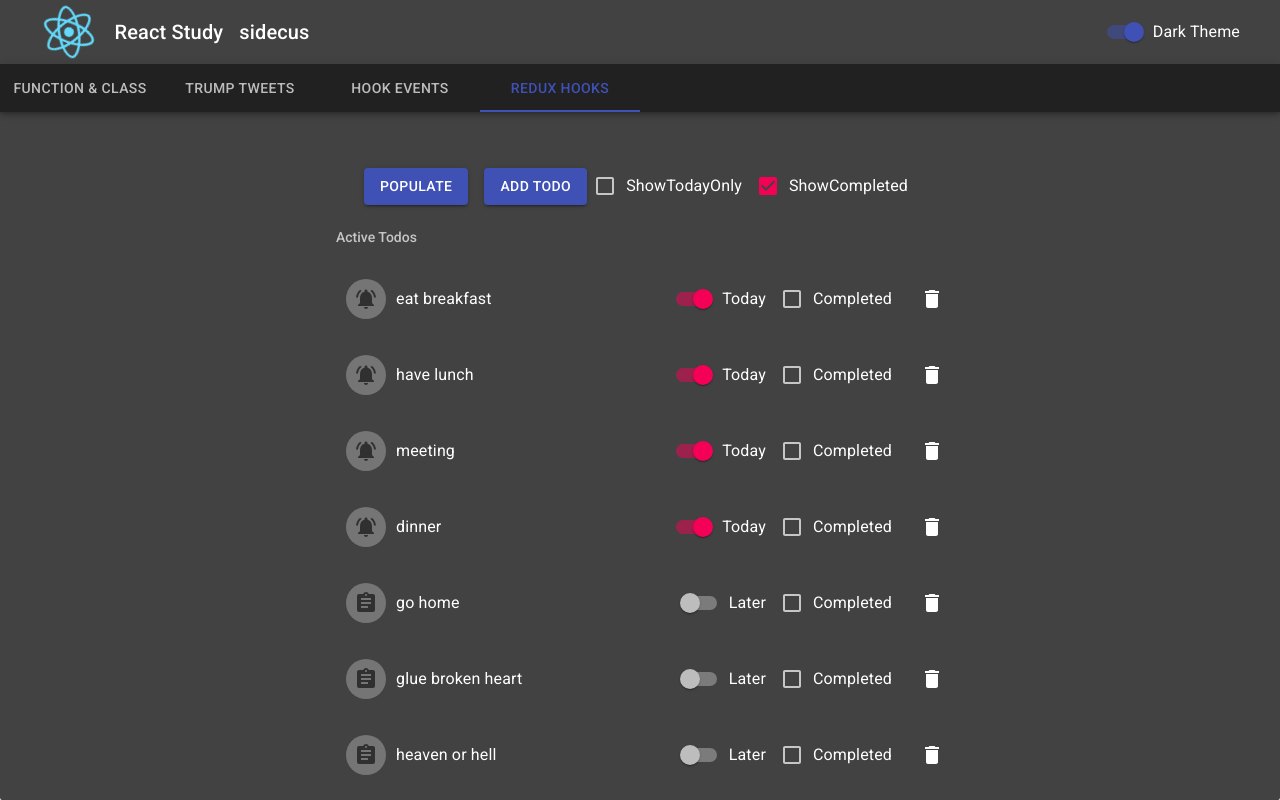
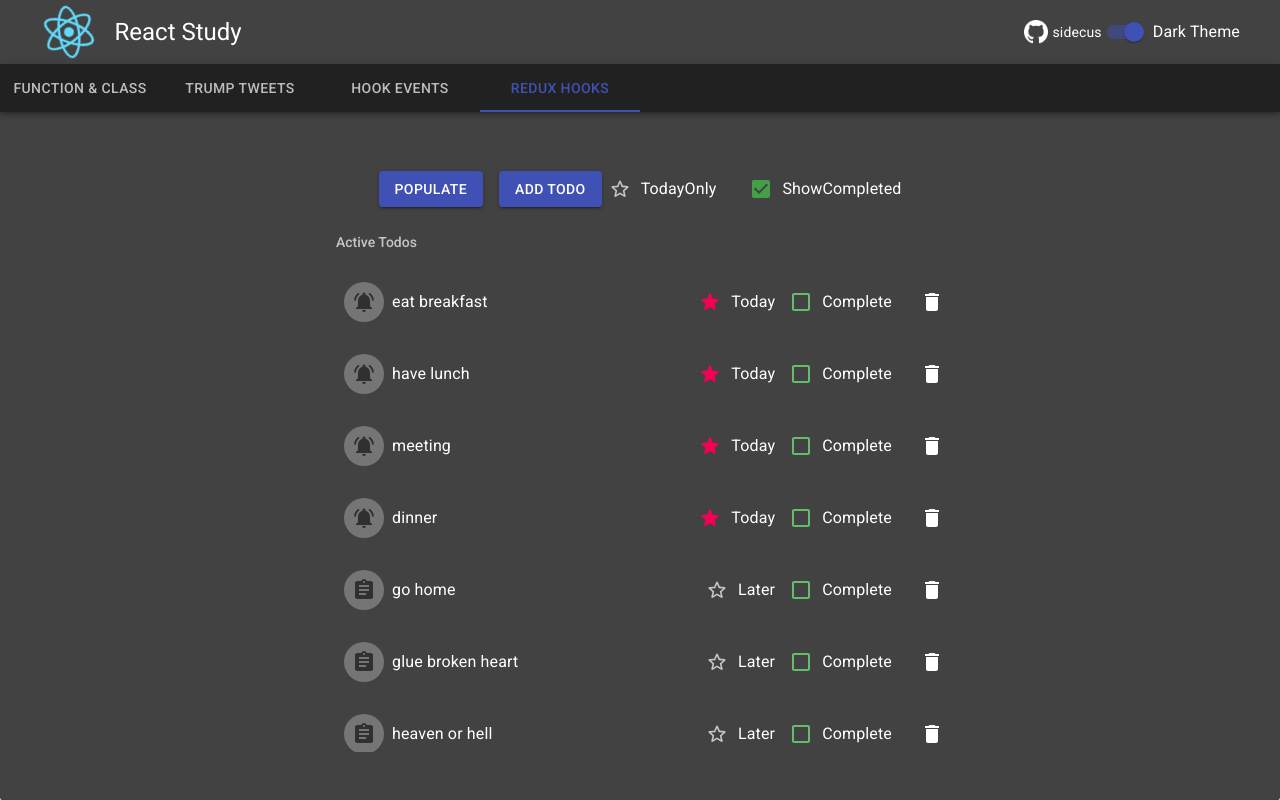
Before and after one commit to sidecus/reactstudy, a React (Create React App) app: page / in a window 1280 px wide. Both pictures are taken after a click on the tab "REDUX HOOKS". Built offline with nearby package versions, Linux system fonts and the light colour scheme; no server answers.

Commit message:
various updates and split into smaller components

```diff
--- a/src/App.tsx
+++ b/src/App.tsx
@@ -1,5 +1,7 @@
 import React, { useState } from 'react';
 import logo from './logo.svg';
+import githubdark from './github.png';
+import githublight from './githublight.png';
 import { makeStyles, Theme, MuiThemeProvider } from '@material-ui/core/styles';
 import { AppBar, Typography, Toolbar, Link, Paper, FormControlLabel, Switch } from '@material-ui/core';
 import { AppTabs } from './AppTabs';
@@ -11,15 +13,20 @@ const useStyles = makeStyles((theme: Theme) => ({
         display: 'flex',
         flexDirection: 'column',
     },
-    title: {
-        flexGrow: 1,
-    },
     appLogo: {
         animation: '$App-logo-spin infinite 15s linear',
         height: '64px',
     },
+    title: {
+        flexGrow: 1,
+    },
+    githublogo: {
+        width: 24,
+        height: 24,
+        marginLeft: theme.spacing(2),
+    },
     link: {
-        margin: theme.spacing(2),
+        margin: theme.spacing(.5),
     },
     '@keyframes App-logo-spin': {
         'from': {
@@ -48,10 +55,13 @@ export const App = () => {
                 <AppBar position='static' color='inherit'>
                     <Toolbar>
                         <img src={logo} className={classes.appLogo} alt="logo" />
-                        <Typography variant="h6" className={classes.title}>
+                        <Typography variant="h5" className={classes.title}>
                             React Study
-                            <Link href={gitHubUrl} color='inherit' className={classes.link}>sidecus</Link>
                         </Typography>
+                        <img src={theme === darkTheme ? githublight : githubdark} alt='githublogo' className={classes.githublogo}/>
+                        <Link variant='body2' href={gitHubUrl} color='inherit' className={classes.link}>
+                            sidecus
+                        </Link>
                         <FormControlLabel
                             control={
                                 <Switch checked={theme === darkTheme} onChange={toggleTheme} color='primary'/>
--- a/src/AppTabPanel.tsx
+++ b/src/AppTabPanel.tsx
@@ -8,7 +8,7 @@ const useStyles = makeStyles((theme: Theme) =>
             width: 'auto',
             height: '100%',
         },
-        container: {
+        panelcontainer: {
             display: 'flex',
             flexDirection: 'column',
             justifyContent: 'flex-start',
@@ -31,7 +31,7 @@ export function AppTabPanel(props: TabPanelProps) {
 
     return (
         <Box className={classes.root} hidden={value !== index}>
-            <div className={classes.container}>
+            <div className={classes.panelcontainer}>
                 {children}
             </div>
         </Box>
--- /dev/null
+++ b/src/ReduxHooks/greencheckbox.tsx
@@ -0,0 +1,15 @@
+import * as React from 'react';
+import { Checkbox } from '@material-ui/core';
+import { CheckboxProps } from '@material-ui/core/Checkbox';
+import { withStyles } from '@material-ui/core';
+import { green } from '@material-ui/core/colors';
+
+export const GreenCheckbox = withStyles({
+    root: {
+      color: green[400],
+      '&$checked': {
+        color: green[600],
+      },
+    },
+    checked: {},
+})((props: CheckboxProps) => <Checkbox color="default" {...props} />);
--- a/src/ReduxHooks/reduxhookscontainer.tsx
+++ b/src/ReduxHooks/reduxhookscontainer.tsx
@@ -1,12 +1,12 @@
 import * as React from 'react';
 import { Provider } from 'react-redux';
 import { todoStore } from './store.redux';
-import { TodoWithRedux } from './todowithredux';
+import { TodoReduxApp } from './todoreduxapp';
 
 export const ReduxHooksContainer = () => {
     return  (
         <Provider store={todoStore}>
-            <TodoWithRedux />
+            <TodoReduxApp />
         </Provider>
     );
 };
--- a/src/ReduxHooks/todoactions.tsx
+++ b/src/ReduxHooks/todoactions.tsx
@@ -1,7 +1,10 @@
 import * as React from 'react';
-import { ListItemSecondaryAction, FormControlLabel } from '@material-ui/core';
-import { IconButton, Checkbox, Switch } from '@material-ui/core';
+import { ListItemSecondaryAction, FormControlLabel, Checkbox } from '@material-ui/core';
+import { IconButton } from '@material-ui/core';
 import DeleteIcon from '@material-ui/icons/Delete';
+import StarBorderRoundedIcon from '@material-ui/icons/StarBorderRounded';
+import StarRoundedIcon from '@material-ui/icons/StarRounded';
+import { GreenCheckbox } from './greencheckbox';
 import { ITodo } from './store.redux';
 import { useDispatchers } from './dispatchers.redux';
 
@@ -19,11 +22,9 @@ export const TodoActions = (props: ITodoActionsProps) => {
         <ListItemSecondaryAction>
             <FormControlLabel
                 control={
-                    <Switch
+                    <Checkbox icon={<StarBorderRoundedIcon />} checkedIcon={<StarRoundedIcon />} tabIndex={-1}
+                        inputProps={{ 'aria-labelledby': labelId }}
                         checked={todo.myDay}
-                        tabIndex={-1}
-                        color='secondary'
-                        inputProps={{ 'aria-labelledby': labelId }}
                         onChange={() => toggleMyDay(todo.id)}
                     />
                 }
@@ -31,14 +32,14 @@ export const TodoActions = (props: ITodoActionsProps) => {
             />
             <FormControlLabel
                 control={
-                    <Checkbox
+                    <GreenCheckbox
                         checked={todo.completed}
                         tabIndex={-1}
                         inputProps={{ 'aria-labelledby': labelId }}
                         onChange={() => toggleComplete(todo.id)}
                     />
                 }
-                label='Completed'
+                label='Complete'
             />
             <IconButton edge="end" aria-label="delete" onClick={() => deleteTodo(todo.id)}>
                 <DeleteIcon />
--- a/src/ReduxHooks/todolist.tsx
+++ b/src/ReduxHooks/todolist.tsx
@@ -8,13 +8,22 @@ import { TodoActions } from './todoactions';
 
 const useStyles = makeStyles((theme: Theme) =>
     createStyles({
-        list: {
+        todolistcontainer: {
             width: '50vw',
-            minWidth: '480',
-            maxHeight: '70vh',
+            minWidth: 520,
             flexGrow: 1,
             overflow: 'auto',
-            backgroundColor: theme.palette.background.paper,
+            position: 'relative',   // helps with child todolist absolute positioning
+        },
+        todolist: {
+            // This will limit the list to not grow out of the parent.
+            // https://stackoverflow.com/questions/21515042/scrolling-a-flexbox-with-overflowing-content
+            position: 'absolute',
+            top: 0,
+            bottom: 0,
+            left: 0,
+            right: 0,
+            backgroundColor: theme.palette.background.paper, // avoid sticky subheader to be transparent
         },
         listSection: {
             backgroundColor: 'inherit',
@@ -23,12 +32,9 @@ const useStyles = makeStyles((theme: Theme) =>
             backgroundColor: 'inherit',
             padding: 0,
         },
-        avatar: {
-            margin: 10,
+        listitemavatar: {
+            margin: 8,
         },
-        todaylabel: {
-            width: 45,
-        }
     }),
 );
 
@@ -52,7 +58,7 @@ export const TodoList = (props: ITodoListProps) => {
                         return (
                             <ListItem key={todo.id} role="listitem">
                                 <ListItemAvatar>
-                                    <Avatar className={classes.avatar}>
+                                    <Avatar className={classes.listitemavatar}>
                                         {todo.myDay ? <NotificationsActiveIcon/> : <AssignmentIcon/>}
                                     </Avatar>
                                 </ListItemAvatar>
@@ -67,9 +73,11 @@ export const TodoList = (props: ITodoListProps) => {
     };
 
     return (
-        <List role="list" className={classes.list} subheader={<li />}>
-            {activeTodos.length > 0 && todoSubList('Active Todos', activeTodos)}
-            {completedTodos.length > 0 && todoSubList('Completed Todos', completedTodos)}
-        </List>
+        <div className={classes.todolistcontainer}>
+            <List role="list" className={classes.todolist} subheader={<li />}>
+                {activeTodos.length > 0 && todoSubList('Active Todos', activeTodos)}
+                {completedTodos.length > 0 && todoSubList('Completed Todos', completedTodos)}
+            </List>
+        </div>
     );
 }
--- /dev/null
+++ b/src/ReduxHooks/todolistappbar.tsx
@@ -0,0 +1,69 @@
+import * as React from 'react';
+import { useSelector } from 'react-redux';
+import { Button, FormControlLabel, Checkbox } from '@material-ui/core';
+import { Theme, createStyles, makeStyles } from '@material-ui/core';
+import StarBorderRoundedIcon from '@material-ui/icons/StarBorderRounded';
+import StarRoundedIcon from '@material-ui/icons/StarRounded';
+import { ITodo } from './store.redux';
+import { predefinedTodos } from './predefinedTodos';
+import { showCompletedSelector, showMyDayOnlySelector } from './selectors.redux';
+import { useDispatchers } from './dispatchers.redux';
+import { GreenCheckbox } from './greencheckbox';
+
+const useStyles = makeStyles((theme: Theme) =>
+    createStyles({
+        TodoListAppBar: {
+            display: 'flex',
+            flexDirection: 'row',
+            justifyContent: 'center',
+        },
+        todoactioncontrol: {
+            margin: theme.spacing(1),
+        },
+    }),
+);
+
+const createRandomTodo = () => {
+    return {
+        title: "random todo",
+        myDay: Math.random() > 0.5,
+    } as ITodo;
+};
+
+export const TodoListAppBar = () => {
+    const showCompleted = useSelector(showCompletedSelector);
+    const showMyDayOnly = useSelector(showMyDayOnlySelector);
+    const { populateTodos, addRandomTodo, setShowCompleted, setShowMyDayOnly } = useDispatchers();
+    const classes = useStyles();
+
+    return (
+        <div>
+            <Button variant='contained' color='primary' className={classes.todoactioncontrol}
+                onClick={() => populateTodos(predefinedTodos)}>
+                Populate
+            </Button>
+            <Button variant='contained' color='primary' className={classes.todoactioncontrol}
+                onClick={() => addRandomTodo(createRandomTodo())}>
+                Add Todo
+            </Button>
+            <FormControlLabel
+                control={
+                    <Checkbox icon={<StarBorderRoundedIcon />} checkedIcon={<StarRoundedIcon />} tabIndex={-1}
+                        checked={showMyDayOnly}
+                        onChange={() => setShowMyDayOnly(!showMyDayOnly)}
+                    />
+                }
+                label='TodayOnly'
+            />
+            <FormControlLabel className={classes.todoactioncontrol}
+                control={
+                    <GreenCheckbox tabIndex={-1}
+                        checked={showCompleted}
+                        onChange={() => setShowCompleted(!showCompleted)}
+                    />
+                }
+                label='ShowCompleted'
+            />
+        </div>
+    );
+}
--- /dev/null
+++ b/src/ReduxHooks/todoreduxapp.tsx
@@ -0,0 +1,41 @@
+import * as React from 'react';
+import { useEffect } from 'react';
+import { useSelector } from 'react-redux';
+import { Theme, createStyles, makeStyles } from '@material-ui/core';
+import { activeTodoSelector, completedTodoSelector } from './selectors.redux';
+import { useDispatchers } from './dispatchers.redux';
+import { TodoList } from './todolist';
+import { predefinedTodos } from './predefinedTodos';
+import { TodoListAppBar } from './todolistappbar';
+
+const useStyles = makeStyles((theme: Theme) =>
+    createStyles({
+        todoapproot: {
+            flexDirection:'column',
+            justifyContent:"flex-start",
+            alignItems:"center",
+            flexGrow: 1,
+            display: 'flex',
+            margin: 48,
+        },
+    }),
+);
+
+export const TodoReduxApp = () => {
+    const activeTodos = useSelector(activeTodoSelector);
+    const completedTodos = useSelector(completedTodoSelector);
+    const { populateTodos } = useDispatchers();
+    const classes = useStyles();
+
+    // "One time" pre-populate
+    useEffect(() => {
+        populateTodos(predefinedTodos);
+    }, [populateTodos]);
+
+    return  (
+        <div className={classes.todoapproot}>
+            <TodoListAppBar />
+            <TodoList activeTodos={activeTodos} completedTodos={completedTodos} />
+        </div>
+    );
+};
--- a/src/ReduxHooks/todowithredux.tsx
+++ /dev/null
@@ -1,78 +0,0 @@
-import * as React from 'react';
-import { useEffect } from 'react';
-import { useSelector } from 'react-redux';
-import { Theme, createStyles, makeStyles, Grid, Button, FormControlLabel, Checkbox } from '@material-ui/core';
-import { activeTodoSelector, completedTodoSelector, showCompletedSelector, showMyDayOnlySelector } from './selectors.redux';
-import { useDispatchers } from './dispatchers.redux';
-import { ITodo } from './store.redux';
-import { TodoList } from './todolist';
-import { predefinedTodos } from './predefinedTodos';
-
-const useStyles = makeStyles((theme: Theme) =>
-    createStyles({
-        root: {
-            flexDirection:'column',
-            justifyContent:"flex-start",
-            alignItems:"center",
-            flexGrow: 1,
-            marginTop: '48px',
-        },
-        button: {
-            margin: theme.spacing(1),
-        },
-    }),
-);
-
-const createRandomTodo = () => {
-    return {
-        title: "random todo",
-        myDay: Math.random() > 0.5,
-    } as ITodo;
-};
-
-export const TodoWithRedux = () => {
-    const activeTodos = useSelector(activeTodoSelector);
-    const completedTodos = useSelector(completedTodoSelector);
-    const showCompleted = useSelector(showCompletedSelector);
-    const showMyDayOnly = useSelector(showMyDayOnlySelector);
-    const { populateTodos, addRandomTodo, setShowCompleted, setShowMyDayOnly } = useDispatchers();
-    const classes = useStyles();
-
-    // "One time" pre-populate
-    useEffect(() => {
-        populateTodos(predefinedTodos);
-    }, [populateTodos]);
-
-    return  (
-        <Grid container className={classes.root}>
-            <Grid item>
-                <Button variant='contained' color='primary' className={classes.button} onClick={() => populateTodos(predefinedTodos)}>Populate</Button>
-                <Button variant='contained' color='primary' className={classes.button} onClick={() => addRandomTodo(createRandomTodo())}>Add Todo</Button>
-                <FormControlLabel
-                    control={
-                        <Checkbox
-                            checked={showMyDayOnly}
-                            tabIndex={-1}
-                            onChange={() => setShowMyDayOnly(!showMyDayOnly)}
-                        />
-                    }
-                    label='ShowTodayOnly'
-                />
-                <FormControlLabel
-                    control={
-                        <Checkbox
-                            checked={showCompleted}
-                            tabIndex={-1}
-                            onChange={() => setShowCompleted(!showCompleted)}
-                        />
-                    }
-                    label='ShowCompleted'
-                />
-
-            </Grid>
-            <Grid item>
-                <TodoList activeTodos={activeTodos} completedTodos={completedTodos} />
-            </Grid>
-        </Grid>
-    );
-};
```
Also changed, not shown: src/github.png (added), src/githublight.png (added).
